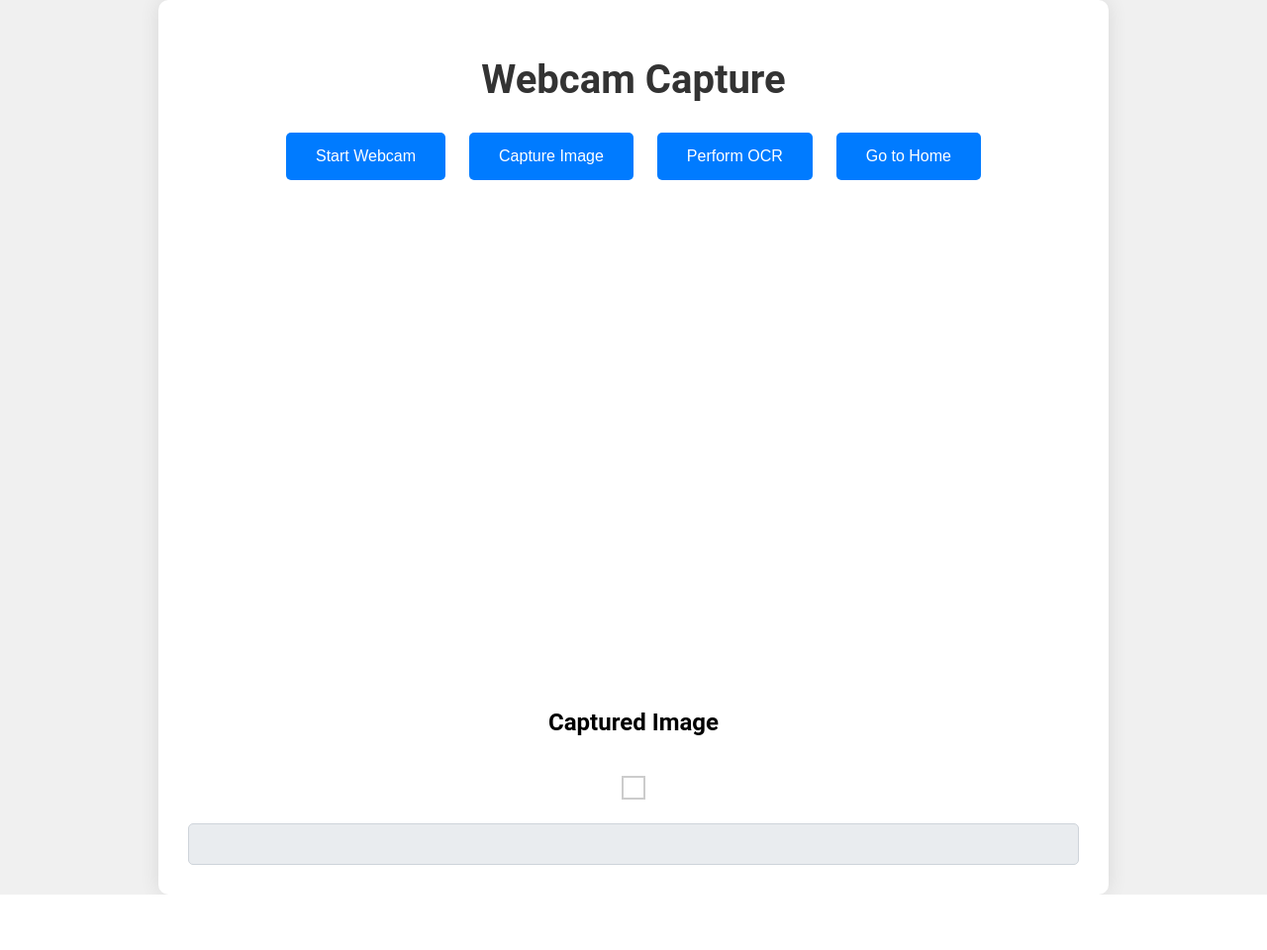
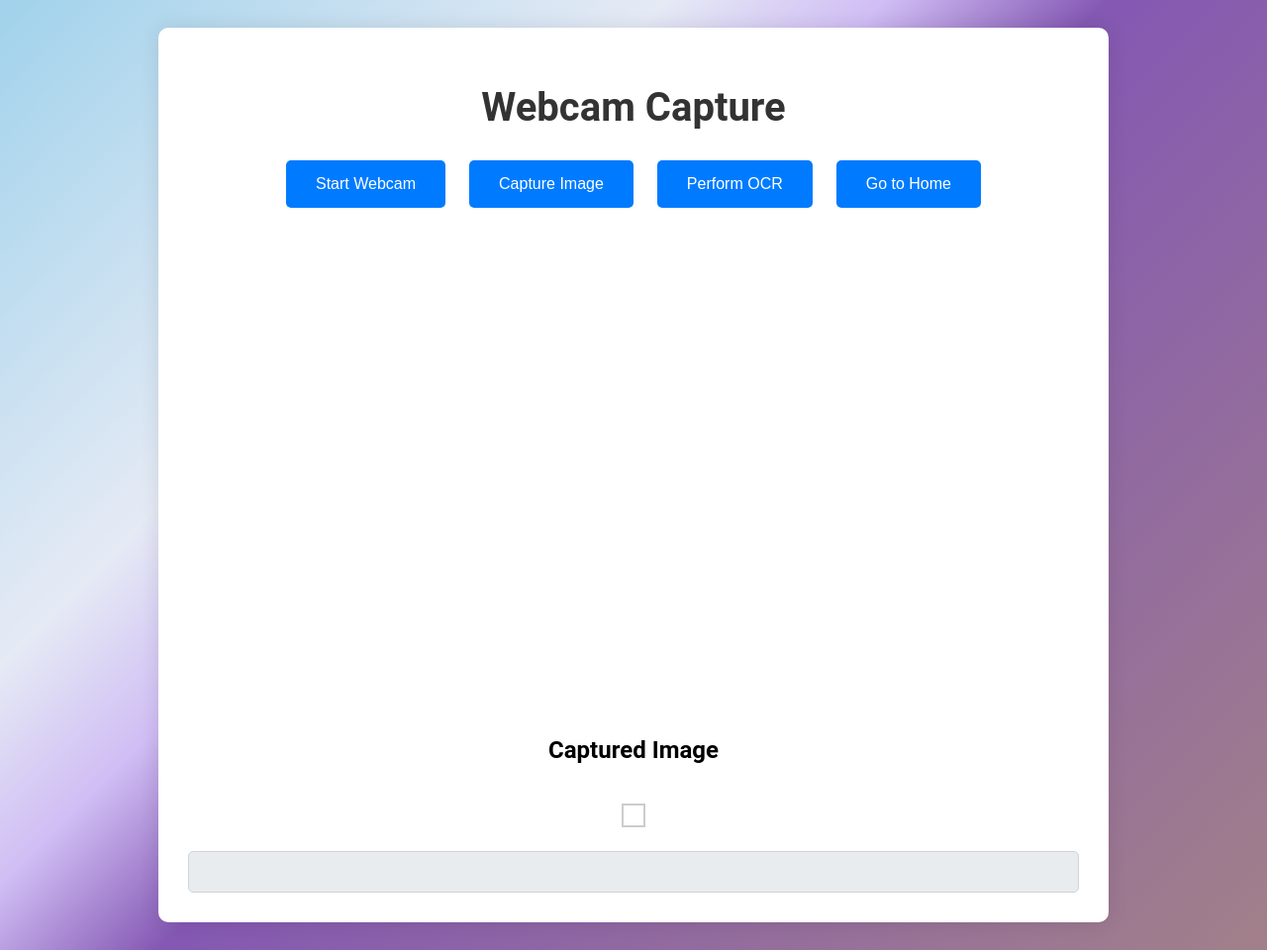
Before and after one commit to quanhuy38/VnOCR, a Flask app: page /index in a window 1280 px wide. Shown: the whole page at 99% size. Before the commit the page ends 904 px from the top, so only its background shows below. Run offline with Flask 3, Linux system fonts and the light colour scheme.

Commit message:
Update style.css

```diff
--- a/static/css/style.css
+++ b/static/css/style.css
@@ -1,12 +1,18 @@
 body {
     font-family: 'Roboto', sans-serif;
-    background-color: #f0f0f0;
+    background: linear-gradient(135deg,
+        #a0d2eb 0%,
+        #e5eaf5 30%,
+        #d0bdf4 40%,
+        #8458B3 50%,
+        #a28089 100%
+    );
     margin: 0;
     padding: 0;
     display: flex;
     justify-content: center;
     align-items: center;
-    height: 100%;
+    height: 120vh;
 }
 
 .container {
```
